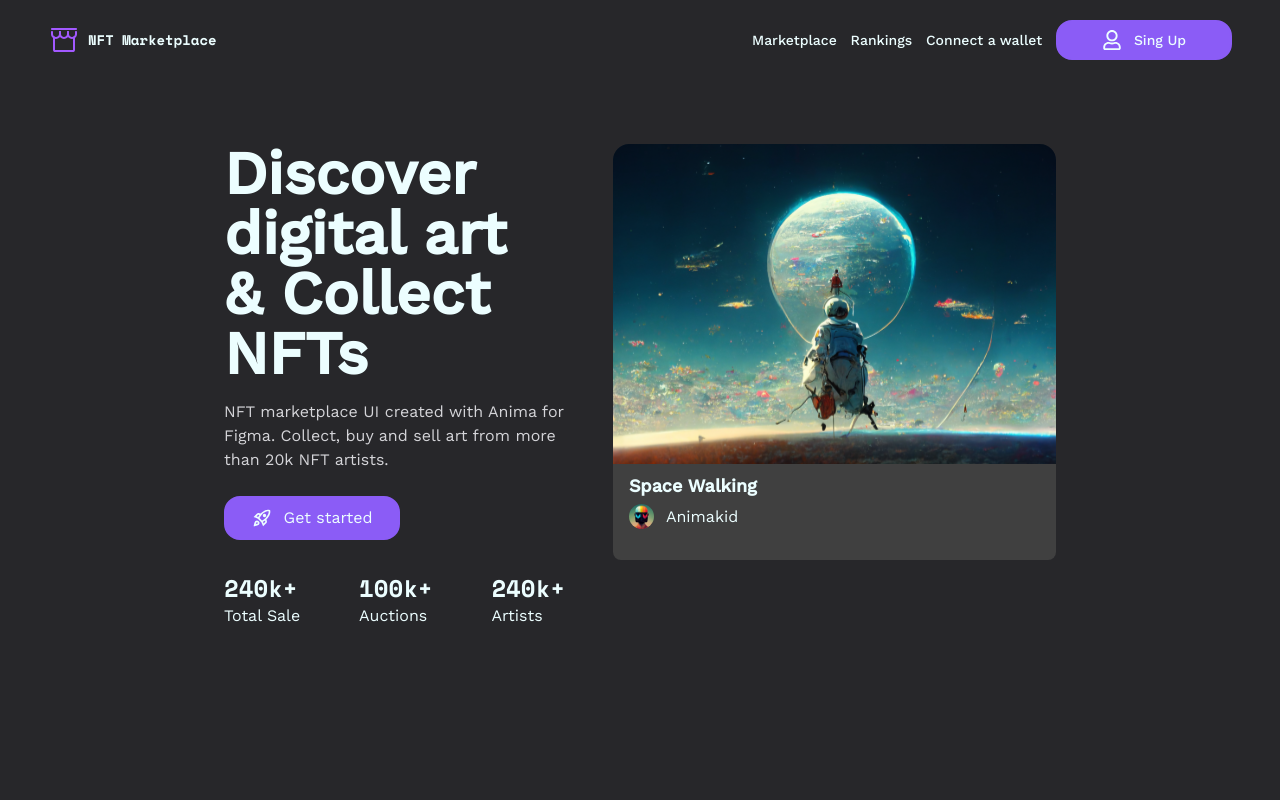
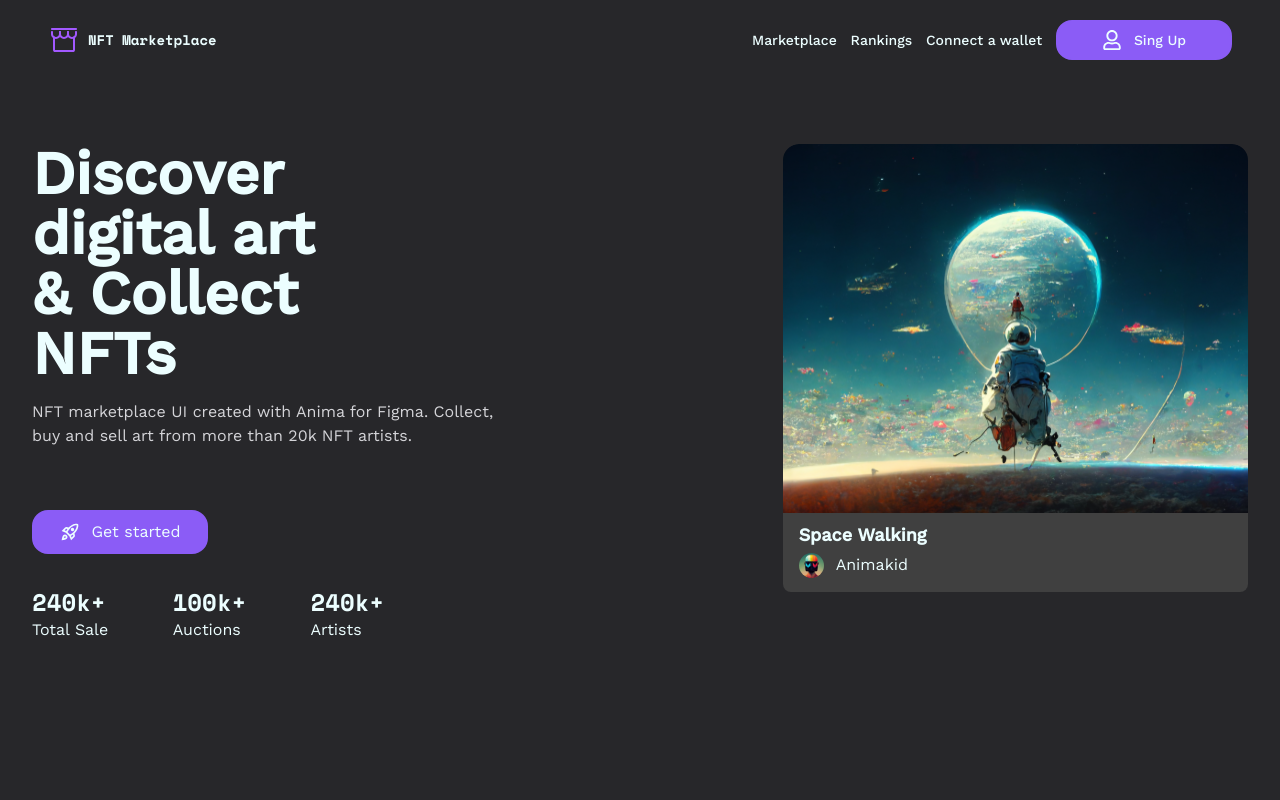
Before and after one commit to litvnvdev/nft-market-place, a Next.js app: page / in a window 1280 px wide. Shown: the top 800 px of the page. Built offline with nearby package versions, Linux system fonts and the light colour scheme.

Commit message:
fix: width components for large devices

```diff
--- a/app/components/Footer/Footer.tsx
+++ b/app/components/Footer/Footer.tsx
@@ -19,8 +19,8 @@ const socialIcons = [
 const Footer = () => {
   const navBarItems = ["Marketplace", "Rankings", "Connect a wallet"];
   return (
-    <footer className="py-8 bg-neutral-700 w-full">
-      <div className="flex flex-col px-8 gap-3 container">
+    <footer className="py-8 bg-neutral-700 w-full px-8">
+      <div className="flex flex-col lg:flex-row px-8 lg:px-0 lg:max-w-[80rem] lg:justify-between gap-3 container">
         <div className="flex flex-col gap-4 text-neutral-400">
           <div className="flex gap-2 text-cyan-50 cursor-pointer">
             <Image src="/logo.svg" alt="logo" width={32} height={32} />
--- a/app/components/Hero.tsx
+++ b/app/components/Hero.tsx
@@ -9,13 +9,13 @@ const spaceMono = Space_Mono({ weight: "700", subsets: ["latin"] });
 
 const Hero = () => {
   return (
-    <section className="h-dvh md:h-1/2 pt-12 lg:h-[46rem] lg:flex lg:flex-col lg:content-center">
-      <div className=" container text-cyan-50 flex md:flex-row flex-col justify-center">
+    <section className="h-1/2 md:h-1/2 pt-12 lg:h-[46rem] px-8">
+      <div className="container text-cyan-50 flex md:flex-row lg:flex-col flex-col justify-center lg:max-w-[80rem] lg:items-start">
         <div
-          className={`${workSans.className} flex flex-col md:flex-row md:max-w-[72rem] lg:items-start items-center gap-8 lg:gap-12 max-w-[25rem] px-8 lg:px-0 mx-auto `}
+          className={`${workSans.className} flex flex-col md:flex-row md:max-w-[72rem] max-w-[25rem] lg:w-full lg:max-w-full lg:items-start lg:justify-between items-center gap-8 px-8 lg:px-0 mx-auto lg:mx-0`}
         >
           <div className="md:self-start md:flex md:flex-col md:gap-10 lg:gap-6 md:py-4 lg:py-0">
-            <div className="order-1 flex flex-col gap-4  w-full lg:max-w-[40rem]">
+            <div className="order-1 flex flex-col gap-4 w-full">
               <h1 className="lg:text-6xl md:text-4xl  text-2xl text-left font-semibold max-w-80">
                 Discover digital art & Collect NFTs
               </h1>
@@ -25,12 +25,12 @@ const Hero = () => {
               </p>
             </div>
 
-            <div className="w-full md:w-3/4 order-3 flex flex-col items-center md:order-2 gap-8 justify-center lg:w-full">
+            <div className="w-full md:w-3/4 order-3 flex flex-col items-center lg:items-start md:order-2 gap-8 justify-center lg:justify-end lg:w-full lg:h-[10.6rem]">
               <PrimaryButton>
                 <MdOutlineRocketLaunch size={20} />
                 Get started
               </PrimaryButton>
-              <div className=" md:h-32 lg:h-fit w-full flex justify-between flex-wrap content-end lg:content-start ">
+              <div className="md:h-32 lg:h-fit w-full lg:max-w-[22rem] flex justify-between flex-wrap content-end">
                 <p>
                   <strong
                     className={`${spaceMono.className} lg:text-2xl md:text-xl`}
@@ -61,7 +61,9 @@ const Hero = () => {
               </div>
             </div>
           </div>
-          <HeroCard />
+          <div className="lg:w-full md:w-[22rem]">
+            <HeroCard />
+          </div>
         </div>
 
         {/* <Image src={Hero_img} alt="hero img" width={510} height={401} className=""/> */}
--- a/app/components/HeroCard.tsx
+++ b/app/components/HeroCard.tsx
@@ -2,9 +2,9 @@ import NFTArtist from "./NFTArtist";
 
 const HeroCard = () => {
   return (
-    <div className="order-2 w-full mx-auto flex flex-col items-center">
-      <div className="w-full bg-[url('/Hero.svg')]  bg-cover bg-center bg-no-repeat h-[20rem] rounded-t-2xl"></div>
-      <div className="w-full h-24 rounded-b-lg bg-neutral-700">
+    <div className="order-2 w-full mx-auto lg:mx-0 flex flex-col items-center lg:items-end lg:h-[28rem]">
+      <div className="w-full lg:w-8/12 bg-[url('/Hero.svg')]  bg-cover bg-center bg-no-repeat h-[20rem] lg:h-full rounded-t-2xl"></div>
+      <div className="w-full lg:w-8/12  h-24 rounded-b-lg bg-neutral-700">
         <div className="pl-4 flex flex-col items-start gap-1 justify-start">
           <p className="font-semibold mt-2 lg:text-lg md:text-base">
             Space Walking
--- a/app/components/HowItWorks/HowItWorks.tsx
+++ b/app/components/HowItWorks/HowItWorks.tsx
@@ -4,7 +4,7 @@ import { HowItWorksData } from "@/app/data";
 const HowItWorks = () => {
   return (
     <section className="mt-20">
-      <div className="mx-auto px-8 md:max-w-[72rem] lg:px-0 lg:max-w-[80rem]">
+      <div className="mx-auto px-8 md:max-w-[72rem] lg:max-w-[80rem]">
         <div className="flex flex-col  items-start sm:items-center md:items-start gap-4 text-cyan-50 justify-start">
           <h1 className="text-2xl font-semibold">How It Works</h1>
           <h3 className="text-lg">Find out how to get started</h3>
--- a/app/components/NFTHighlight/NFTHighlight.tsx
+++ b/app/components/NFTHighlight/NFTHighlight.tsx
@@ -7,7 +7,7 @@ const NFTHighlight = () => {
   return (
     <section className="mt-56 md:mt-20  w-full h-dvh lg:h-[52rem] bg-[url(/NFT_highlight.png)] bg-no-repeat bg-center bg-cover">
       <div className="w-full h-full bg-gradient-to-b from-transparent to-violet-500">
-        <div className="max-w-[72rem] md:px-8 lg:px-0 container h-full lg:h-5/6 flex justify-center md:justify-between text-cyan-50 items-end pb-40 lg:max-w-[80rem]">
+        <div className="max-w-[72rem] md:px-8 container h-full lg:h-5/6 flex justify-center md:justify-between text-cyan-50 items-end pb-40 lg:max-w-[80rem]">
           <div className="flex flex-col md:flex-row gap-8 px-4 md:px-0 mx-auto lg:mx-0 lg:justify-between lg:w-full">
             <div className="flex flex-col gap-4 md:gap-8 md:w-full">
               <button className="flex items-center justify-center bg-zinc-600 py-2 rounded-full w-36 hover:bg-zinc-500 duration-300">
--- a/app/components/Subscribe/Subscribe.tsx
+++ b/app/components/Subscribe/Subscribe.tsx
@@ -2,10 +2,10 @@ import SubscribeInput from "./SubscribeInput";
 
 const Subscribe = () => {
   return (
-    <section className="my-20 px-8 py-8">
-      <div className="container flex flex-col md:flex-row md:gap-12 md:max-w-[72rem] lg:max-w-[80rem] items-center px-8 py-12 bg-neutral-700 rounded-3xl ">
+    <section className="w-full mx-auto my-20 px-8 py-8">
+      <div className="container flex flex-col md:flex-row md:gap-12 md:max-w-[72rem] lg:max-w-[76.5rem] items-center lg:items-start px-8 py-12 bg-neutral-700 rounded-3xl ">
         <div className="bg-[url(/subscribe.png)] bg-center bg-cover w-11/12 h-[23rem] rounded-3xl"></div>
-        <div className="mt-4 flex-col items-center gap-4 text-cyan-50 max-w-[26rem]">
+        <div className="mt-4 flex-col items-center gap-4 text-cyan-50 max-w-[26rem] lg:max-w-full">
           <h1 className="text-4xl font-semibold">Join our weekly digest</h1>
           <p className="text-lg mt-5">
             Get exclusive promotions & updates straight to your inbox.
--- a/app/components/TrendingCollection/CollectionCard.tsx
+++ b/app/components/TrendingCollection/CollectionCard.tsx
@@ -21,31 +21,31 @@ const CollectionCard = ({
   img_th,
 }: CollectionCard) => {
   return (
-    <div className="flex flex-col mt-12">
+    <div className="flex flex-col mt-12 lg:w-[20rem]">
       <div
-        className="w-full h-[20rem] md:h-[18rem] bg-center bg-no-repeat rounded-xl"
+        className="w-full h-[20rem] md:h-[18rem] bg-center bg-no-repeat rounded-xl lg:bg-cover"
         style={{
           backgroundImage: `url(${img})`,
           backgroundSize: "calc(min(500px, 22rem)",
         }}
       ></div>
 
-      <div className="w-full flex justify-center gap-4 mt-5 items-center flex-wrap">
+      <div className="w-full flex justify-center lg:justify-between gap-4 mt-5 items-center flex-wrap">
         <div
-          className="w-24 h-24 md:w-14 md:h-14 bg-center bg-cover bg-no-repeat rounded-2xl"
+          className="w-24 h-24 md:w-14 md:h-14 lg:h-20 lg:w-20 bg-center bg-cover bg-no-repeat rounded-2xl"
           style={{
             backgroundImage: `url(${img_sec})`,
             backgroundSize: "calc(min(500px, 100%))",
           }}
         ></div>
         <div
-          className="w-24 h-24 md:w-14 md:h-14 bg-center bg-cover bg-no-repeat rounded-2xl"
+          className="w-24 h-24 md:w-14 md:h-14 lg:h-20 lg:w-20 bg-center bg-cover bg-no-repeat rounded-2xl"
           style={{
             backgroundImage: `url(${img_th})`,
             backgroundSize: "calc(min(500px, 100%))",
           }}
         ></div>
-        <div className="w-24 h-24 md:w-14 md:h-14 rounded-2xl flex justify-center items-center text-cyan-50 text-lg bg-violet-400 text-center">
+        <div className="w-24 h-24 md:w-14 md:h-14 lg:h-20 lg:w-20 rounded-2xl flex justify-center items-center text-cyan-50 text-lg bg-violet-400 text-center">
           <p className={`${spaceMono.className} `}>1025+</p>
         </div>
       </div>
```
